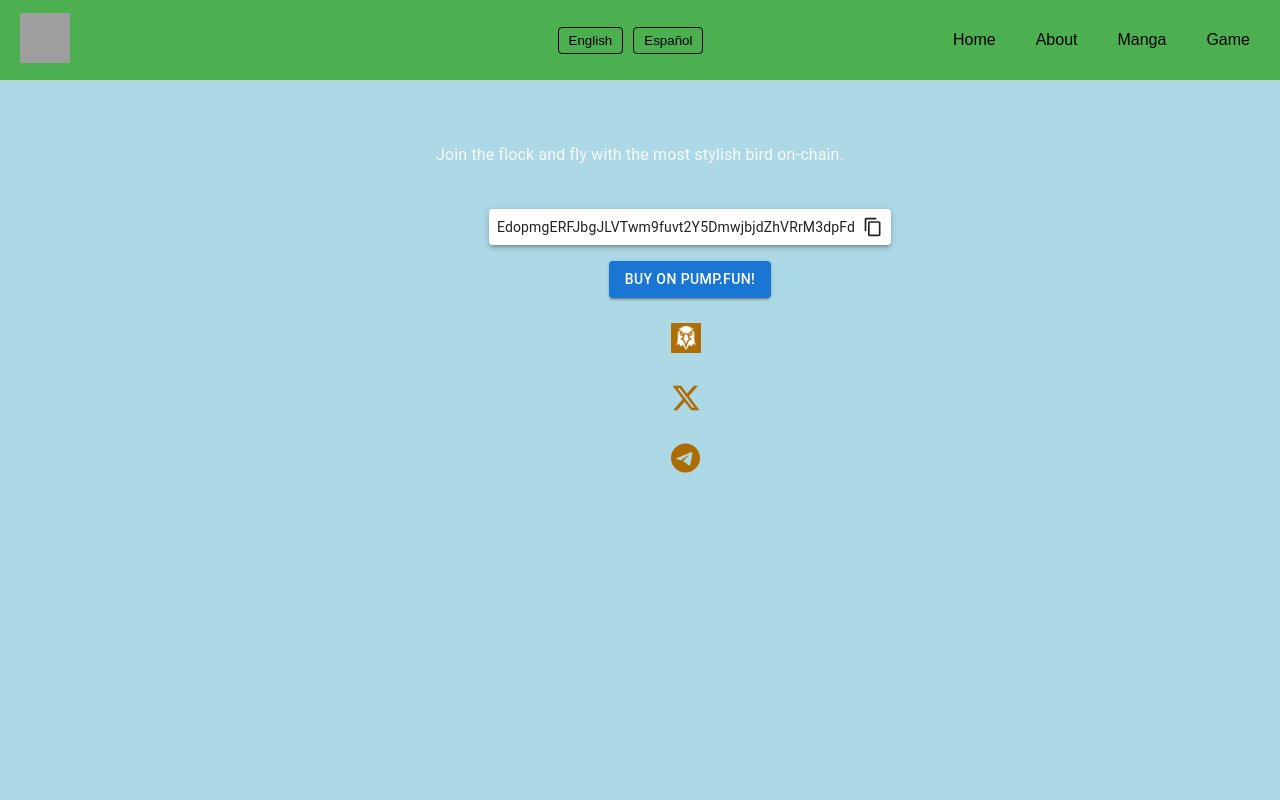
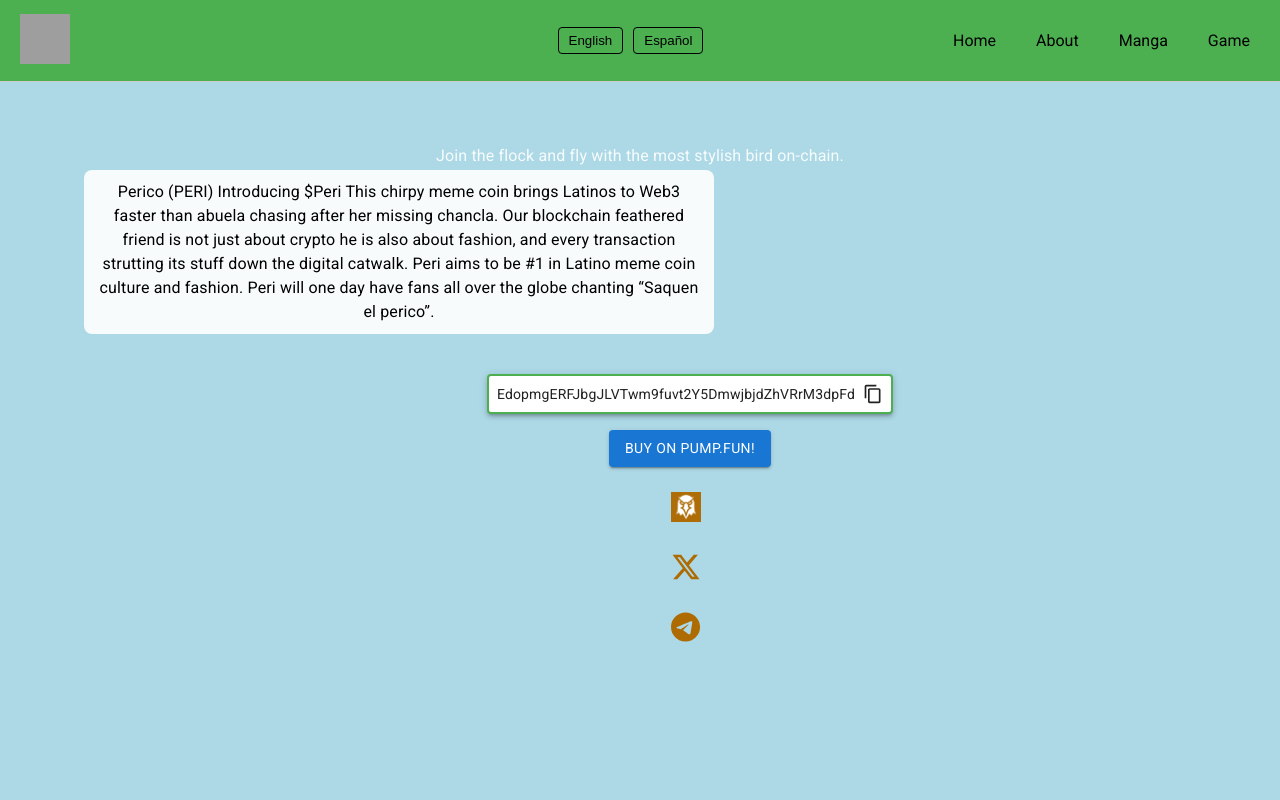
Before and after one commit to Juangunner4/peri-coin, a React (Create React App) app: page / in a window 1280 px wide. Shown: the top 800 px of the page. Built offline with nearby package versions, Linux system fonts and the light colour scheme; grey boxes are pictures that could not be loaded.

Commit message:
Improve home section with intro message and new styles

```diff
--- a/public/index.html
+++ b/public/index.html
@@ -11,6 +11,7 @@
     />
     <link rel="apple-touch-icon" href="%PUBLIC_URL%/favicon.ico" />
     <link rel="manifest" href="%PUBLIC_URL%/manifest.json" />
+    <link href="https://fonts.googleapis.com/css2?family=Roboto&display=swap" rel="stylesheet" />
 
     <title>Peri on Sol</title>
   </head>
--- a/src/App.css
+++ b/src/App.css
@@ -8,7 +8,7 @@
 html {
   margin: 0;
   padding: 0;
-  font-family: 'Arial', sans-serif;
+  font-family: 'Roboto', Arial, sans-serif;
   background-color: var(--sky-blue);
 }
 
--- a/src/locales/en/translation.json
+++ b/src/locales/en/translation.json
@@ -4,7 +4,7 @@
     "merch": "Merch",
     "game": "Game",
     "buy": "Buy on pump.fun!",
-    "intro": "This chirpy meme coin brings Latinos to Web3 faster than abuela chasing after her missing chancla. Our blockchain feathered friend is not just about crypto; he is also about fashion, with every transaction strutting its stuff down the digital catwalk. Peri aims to be #1 in Latino meme coin culture and fashion. Peri will one day have fans all over the globe chanting",
+    "intro": "Perico (PERI) Introducing $Peri This chirpy meme coin brings Latinos to Web3 faster than abuela chasing after her missing chancla. Our blockchain feathered friend is not just about crypto he is also about fashion, and every transaction strutting its stuff down the digital catwalk. Peri aims to be #1 in Latino meme coin culture and fashion. Peri will one day have fans all over the globe chanting \u201cSaquen el perico\u201d.",
     "copyr": "2024 Perico. All rights reserved.",
     "disclaimer": "Disclaimer: $PERI is a memecoin and has no utility. Don't risk money you are afraid of losing. The price may go up or down. We are not responsible for the token's price.",
     "contract": "View Contract",
--- a/src/locales/es/translation.json
+++ b/src/locales/es/translation.json
@@ -4,7 +4,7 @@
     "merch": "Tienda",
     "game": "Juego",
     "buy": "Compra en pump.fun!",
-    "intro": "Este alegre memecoin trae a los latinos al Web3 más rápido que una abuela persiguiendo su chancla perdida. Nuestro amigo emplumado de blockchain no solo se trata de cripto; también se trata de moda, con cada transacción luciéndose en la pasarela digital. Peri aspira a ser el #1 en la cultura de memecoins latinos y en la moda. Un día, Peri tendrá fans en todo el mundo coreando su nombre.",
+    "intro": "Perico (PERI) Presentando $Peri. Este alegre memecoin lleva a los latinos a Web3 más rápido que abuela persiguiendo su chancla perdida. Nuestro amigo emplumado de la blockchain no solo trata sobre cripto, también sobre moda, y cada transacción luce su estilo en la pasarela digital. Peri aspira a ser #1 en la cultura meme coin latina y en la moda. Algún día, Peri tendrá fans por todo el mundo coreando \u201cSaquen el perico\u201d.",
     "copyr": "2024 Perico. Todos los derechos reservados.",
     "disclaimer": "Aviso legal: $PERI es un memecoin y no tiene utilidad. No arriesgues dinero que no estás dispuesto a perder. El precio puede subir o bajar. No somos responsables del precio del token.",
     "contract": "Ver Contracto",
--- a/src/pages/Home.js
+++ b/src/pages/Home.js
@@ -38,6 +38,9 @@
       <section className="hero">
         <Typography variant="subtitle1" className="hero-subtitle">
           {t('heroSubtitle')}
+        </Typography>
+        <Typography variant="body1" className="intro-message">
+          {t('intro')}
         </Typography>
       </section>
 
--- a/src/styles/Home.css
+++ b/src/styles/Home.css
@@ -29,7 +29,7 @@
     text-shadow: 1px 1px 2px rgba(0, 0, 0, 0.3);
     line-height: 1.6;
     margin: 20px 0;
-    font-family: 'Helvetica Neue', Helvetica, Arial, sans-serif;
+    font-family: 'Roboto', 'Helvetica Neue', Helvetica, Arial, sans-serif;
     z-index: 2;
 }
 
@@ -80,6 +80,29 @@
     margin-left: 100px;
     z-index: 3;
     overflow-x: hidden;
+}
+
+.contract-address {
+    background-color: #ffffff;
+    color: #333;
+    border: 2px solid var(--primary-green);
+    font-weight: bold;
+    border-radius: 6px;
+    padding: 8px 12px;
+    box-shadow: 0 2px 4px rgba(0, 0, 0, 0.2);
+    margin-bottom: 10px;
+    font-size: 1rem;
+}
+
+.intro-message {
+    background-color: rgba(255, 255, 255, 0.9);
+    color: #000;
+    padding: 10px 15px;
+    border-radius: 8px;
+    max-width: 600px;
+    font-size: 16px;
+    line-height: 1.4;
+    margin-top: 10px;
 }
 
 
```
